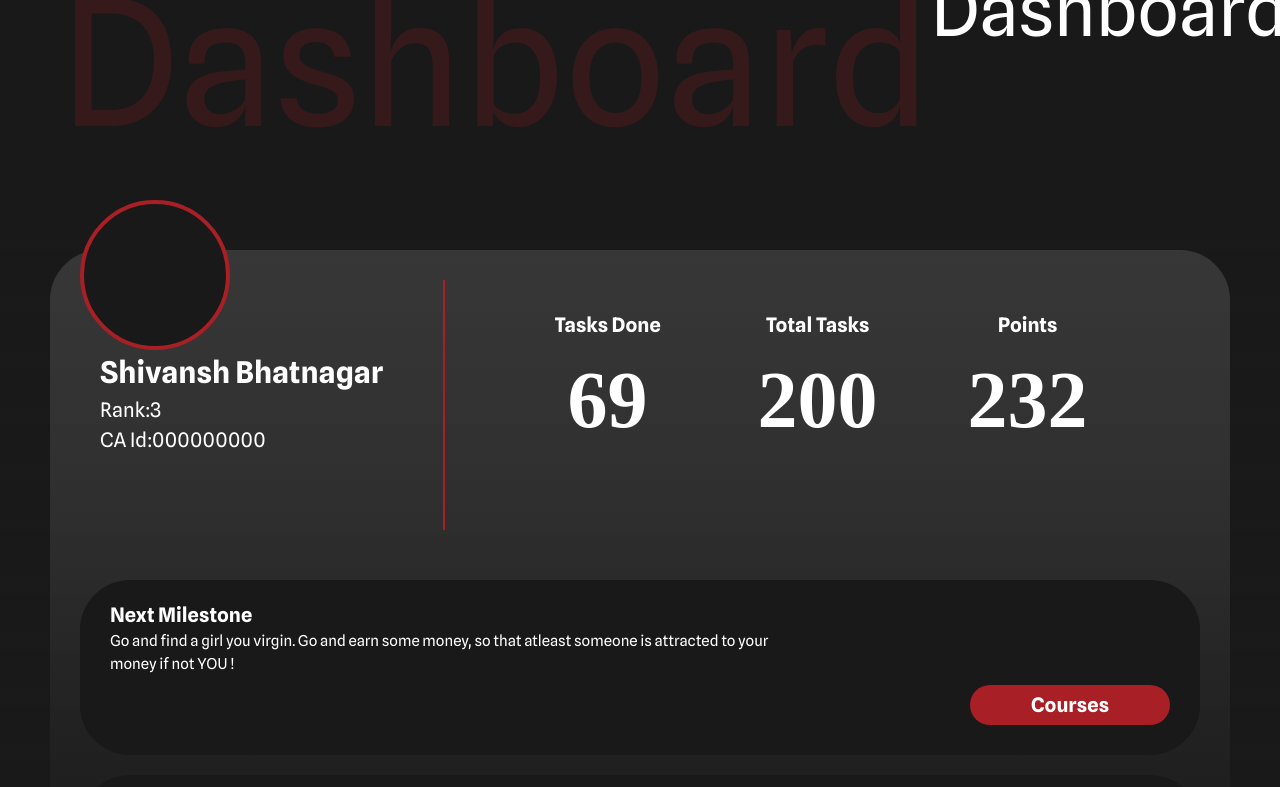
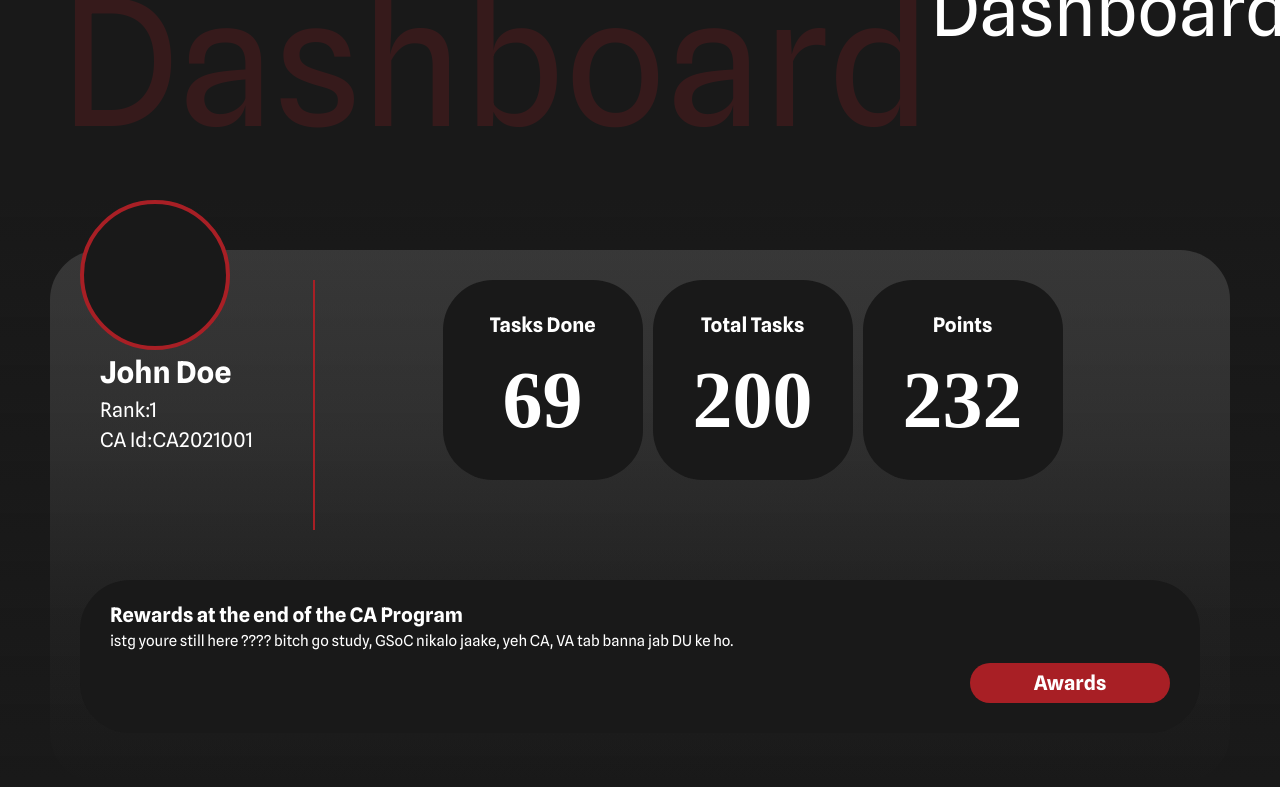
Before and after one commit to technex-iit-bhu/CA_Frontend, a Next.js app: page /dashboardPage in a window 1280 px wide. Shown: the top 787 px of the page. Built offline with nearby package versions, Linux system fonts and the light colour scheme; a web font is replaced by a local one.

Commit message:
Modifiactions done on Dashboard

```diff
--- a/src/components/dashboard.tsx
+++ b/src/components/dashboard.tsx
@@ -1,7 +1,15 @@
-import React from 'react';
+import React, {useState} from 'react';
 import Image from 'next/image';
 
 const Dashboard = () => {
+
+  const [name, setName] = useState('John Doe');
+  const [rank, setRank] = useState('1');
+  const [caId, setCaId] = useState('CA2021001');
+  const [tasksDone, setTasksDone] = useState('69');
+  const [totalTasks, setTotalTasks] = useState('200');
+  const [points, setPoints] = useState('232');
+
   return (
     <div className=''>
       <div className='relative mb-[100px] flex flex-col bg-background pl-[120px] pt-[200px] md:mb-[50px]'>
@@ -20,20 +28,20 @@ const Dashboard = () => {
               <div className='h-[150px] w-[150px] select-none self-center rounded-full border-4 border-red bg-background lg:self-start'></div>
               <div className='flex flex-col pb-[30px] font-spline lg:pl-[20px] lg:pr-[60px]'>
                 <p className='text-white select-none self-center text-center text-[30px] font-bold lg:self-start lg:text-left'>
-                  Shivansh Bhatnagar
+                  {name}
                 </p>
                 <p className='text-white select-none self-center text-[20px] lg:self-start'>
-                  Rank:3
+                  Rank:{rank}
                 </p>
                 <p className='text-white select-none self-center text-[20px] lg:self-start'>
-                  CA Id:000000000
+                  CA Id:{caId}
                 </p>
               </div>
             </div>
 
             <div className='h-[2px] w-auto bg-red lg:h-[250px] lg:w-[2px]'></div>
             <div className='lg: flex grow flex-col justify-center self-center px-[10px] py-[30px] sm:flex-row md:pb-[30px] md:pt-[30px] lg:pb-[100px] lg:pt-0'>
-              <div className='mr-[10px] flex h-[100px] w-[100px] flex-col rounded-[25px] bg-black md:h-[200px] md:w-[200px] md:rounded-[50px]'>
+              <div className='mr-[10px] flex h-[100px] w-[100px] flex-col rounded-[25px] bg-background md:h-[200px] md:w-[200px] md:rounded-[50px]'>
                 <p className='text-white mt-[15px] select-none self-center font-spline text-[10px] font-bold md:mt-[30px] md:text-[20px]'>
                   Tasks Done
                 </p>
@@ -41,10 +49,10 @@ const Dashboard = () => {
                   className='text-white select-none self-center text-[40px] font-bold md:text-[80px]'
                   style={{ fontFamily: 'Sedgwick Ave' }}
                 >
-                  69
+                  {tasksDone}
                 </p>
               </div>
-              <div className='mr-[10px] mt-[10px] flex h-[100px] w-[100px] flex-col rounded-[25px] bg-black sm:mt-0 md:h-[200px] md:w-[200px] md:rounded-[50px]'>
+              <div className='mr-[10px] mt-[10px] flex h-[100px] w-[100px] flex-col rounded-[25px] bg-background sm:mt-0 md:h-[200px] md:w-[200px] md:rounded-[50px]'>
                 <p className='text-white mt-[15px] select-none self-center font-spline text-[10px] font-bold md:mt-[30px] md:text-[20px]'>
                   Total Tasks
                 </p>
@@ -52,10 +60,10 @@ const Dashboard = () => {
                   className='text-white select-none self-center text-[40px] font-bold md:text-[80px]'
                   style={{ fontFamily: 'Sedgwick Ave' }}
                 >
-                  200
+                  {totalTasks}
                 </p>
               </div>
-              <div className='mr-[10px] mt-[10px] flex h-[100px] w-[100px] flex-col rounded-[25px] bg-black sm:mt-0 md:h-[200px] md:w-[200px] md:rounded-[50px]'>
+              <div className='mr-[10px] mt-[10px] flex h-[100px] w-[100px] flex-col rounded-[25px] bg-background sm:mt-0 md:h-[200px] md:w-[200px] md:rounded-[50px]'>
                 <p className='text-white mt-[15px] select-none self-center font-spline text-[10px] font-bold md:mt-[30px] md:text-[20px]'>
                   Points
                 </p>
@@ -63,12 +71,12 @@ const Dashboard = () => {
                   className='text-white select-none self-center text-[40px] font-bold md:text-[80px]'
                   style={{ fontFamily: 'Sedgwick Ave' }}
                 >
-                  232
+                  {points}
                 </p>
               </div>
             </div>
           </div>
-          <div className='z-10 mb-[20px] flex h-auto flex-col rounded-[50px] bg-background p-[20px] px-[30px] '>
+          {/* <div className='z-10 mb-[20px] flex h-auto flex-col rounded-[50px] bg-background p-[20px] px-[30px] '>
             <p className='text-white select-none self-center font-spline text-[20px] font-bold md:self-start'>
               Next Milestone
             </p>
@@ -79,7 +87,7 @@ const Dashboard = () => {
             <button className='text-white mb-[10px] mt-[10px] h-[40px] w-[150px] select-none self-center rounded-[50px] bg-red font-spline text-[20px] font-bold md:w-[200px] md:self-end'>
               Courses
             </button>
-          </div>
+          </div> */}
           <div className='z-10 mb-[20px] flex h-auto flex-col rounded-[50px] bg-background p-[20px] px-[30px]'>
             <p className='text-white select-none self-center font-spline text-[20px] font-bold md:self-start'>
               Rewards at the end of the CA Program
```
